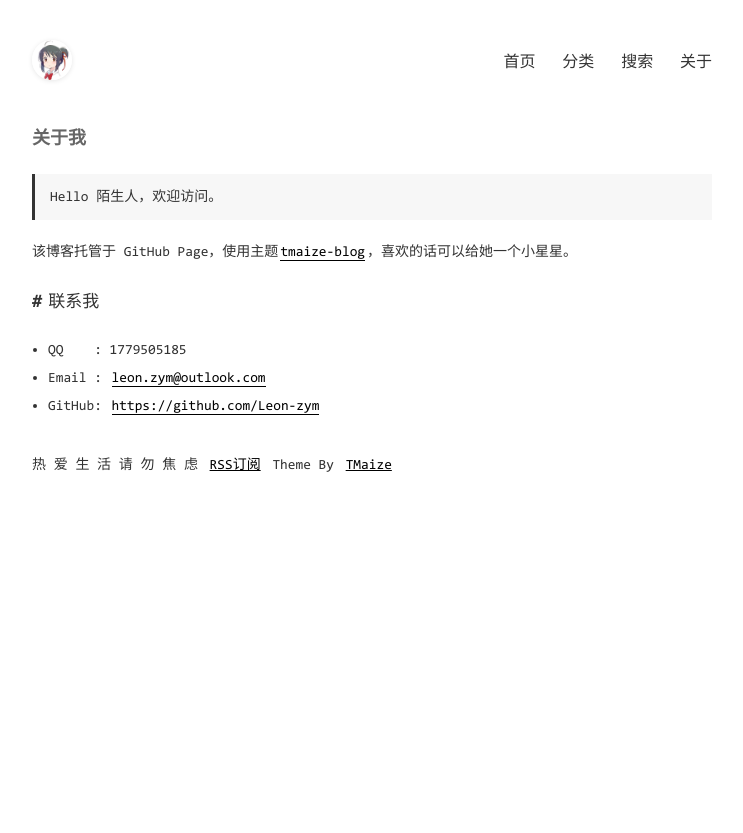
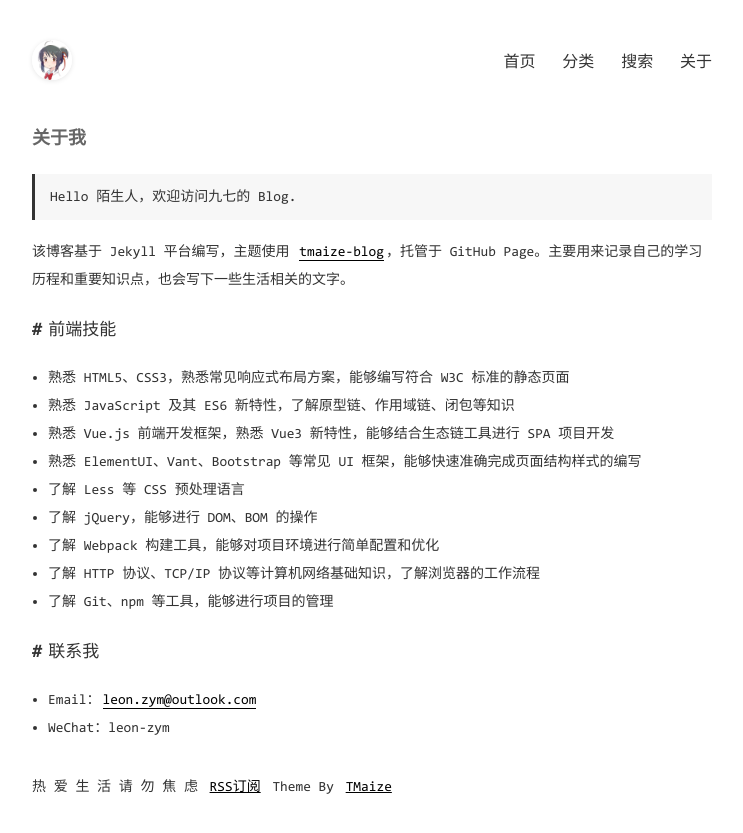
Before and after one commit to Leon-zym/blog-jekyll-tmaize, a Jekyll site: the page built from pages/about.md, in a window 1280 px wide. Shown: the top 833 px of the page, without its empty margins (268-1011 px from the left). Built offline with Jekyll 4.4.1, drawn with Linux system fonts in a browser that asks for light colours.

```diff
--- a/pages/about.md
+++ b/pages/about.md
@@ -3,14 +3,25 @@ layout: mypost
 title: 关于我
 ---
 
-> Hello 陌生人，欢迎访问。
+> Hello 陌生人，欢迎访问九七的 Blog.
 
-该博客托管于 GitHub Page，使用主题[tmaize-blog](https://github.com/TMaize/tmaize-blog)，喜欢的话可以给她一个小星星。
+该博客基于 Jekyll 平台编写，主题使用 [tmaize-blog](https://github.com/TMaize/tmaize-blog)，托管于 GitHub Page。主要用来记录自己的学习历程和重要知识点，也会写下一些生活相关的文字。
+
+## 前端技能
+
+- 熟悉 HTML5、CSS3，熟悉常见响应式布局方案，能够编写符合 W3C 标准的静态页面
+- 熟悉 JavaScript 及其 ES6 新特性，了解原型链、作用域链、闭包等知识
+- 熟悉 Vue.js 前端开发框架，熟悉 Vue3 新特性，能够结合生态链工具进行 SPA 项目开发
+- 熟悉 ElementUI、Vant、Bootstrap 等常见 UI 框架，能够快速准确完成页面结构样式的编写
+
+- 了解 Less 等 CSS 预处理语言
+- 了解 jQuery，能够进行 DOM、BOM 的操作
+- 了解 Webpack 构建工具，能够对项目环境进行简单配置和优化
+- 了解 HTTP 协议、TCP/IP 协议等计算机网络基础知识，了解浏览器的工作流程
+- 了解 Git、npm 等工具，能够进行项目的管理
 
 ## 联系我
 
-- QQ&nbsp;&nbsp;&nbsp;&nbsp;: 1779505185
+- Email：[leon.zym@outlook.com](mailto:leon.zym@outlook.com)
 
-- Email&nbsp;: [leon.zym@outlook.com](mailto:leon.zym@outlook.com)
-
-- GitHub: [https://github.com/Leon-zym](https://github.com/Leon-zym)
+- WeChat：leon-zym
```
Also changed, not shown: _posts/2022-06-13-JS高级-.md (added, +35 -0 lines).
